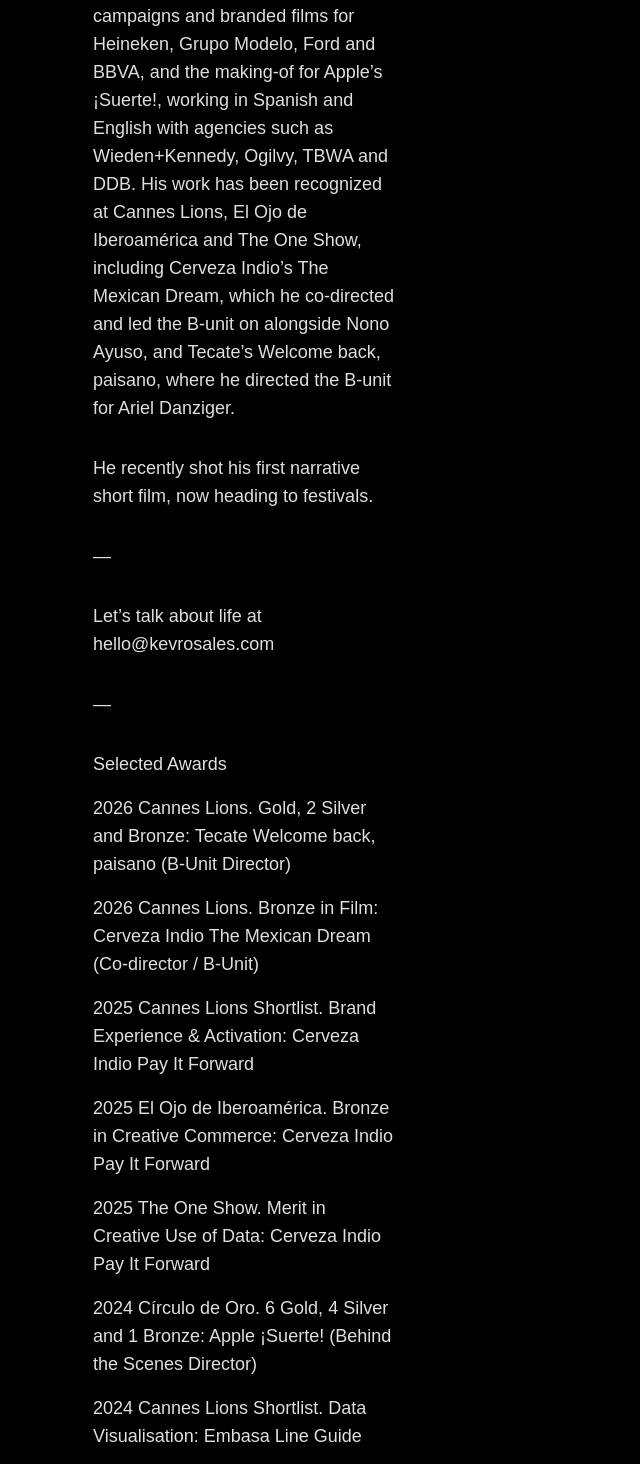
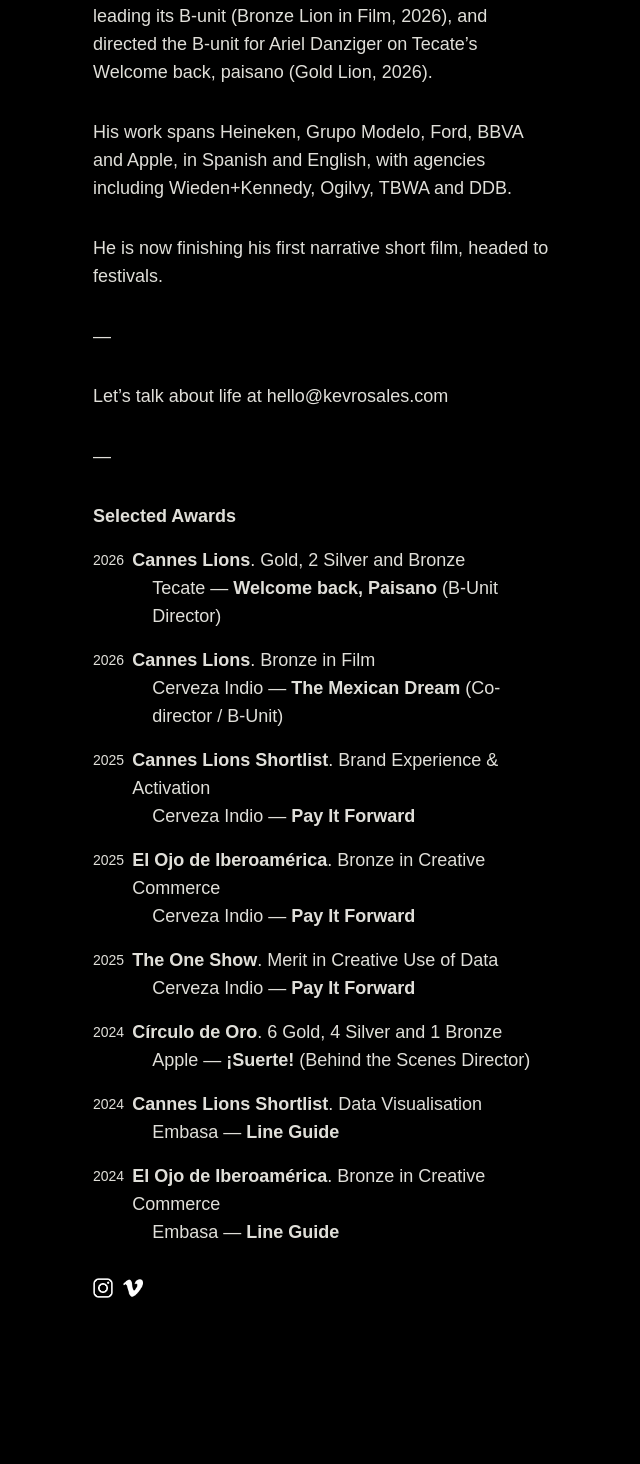
Before and after one commit to aleguerrero/kevin-rosales-website, a Next.js app: page /about in a window 1280 px wide. Shown: the part 606-2070 px from the top of the page, without its empty margins (91-731 px from the left). After the commit the page ends 1936 px from the top, so only its background shows below. Built offline with nearby package versions, Linux system fonts and the light colour scheme; a web font is replaced by a local one.

Commit message:
awards fixed

```diff
--- /dev/null
+++ b/src/app/Components/Awards.tsx
@@ -0,0 +1,42 @@
+import localFont from "next/font/local";
+
+export type Award = {
+  year: string;
+  event: string;
+  award: string;
+  client: string;
+  title: string;
+  role: string;
+};
+
+const canelaFont = localFont({
+  src: "/../../../public/Canela-Thin.otf",
+});
+
+const overusedFont = localFont({
+  src: "/../../../public/OverusedGrotesk-SemiBold.otf",
+});
+
+export default function Awards({ awards }: { awards: Award[] }) {
+  return (
+    <div>
+      {awards.map((a, i) => (
+        <div key={i} className="mb-4 flex flex-row">
+          <div className="text-sm mr-2 mt-1">{a.year}</div>
+          <div>
+            <div>
+              <span className="font-bold">{a.event}</span>.{" "}
+              <span className={`${canelaFont.className} text-md`}>
+                {a.award}
+              </span>
+            </div>
+            <div className="ml-5">
+              {a.client} — <span className="font-bold">{a.title}</span>{" "}
+              {a.role && `(${a.role})`}
+            </div>
+          </div>
+        </div>
+      ))}
+    </div>
+  );
+}
--- /dev/null
+++ b/src/app/about/awards.json
@@ -0,0 +1,66 @@
+[
+    {
+        "year": "2026",
+        "event": "Cannes Lions",
+        "award": "Gold, 2 Silver and Bronze",
+        "client": "Tecate",
+        "title": "Welcome back, Paisano",
+        "role": "B-Unit Director"
+    },
+    {
+        "year": "2026",
+        "event": "Cannes Lions",
+        "award": "Bronze in Film",
+        "client": "Cerveza Indio",
+        "title": "The Mexican Dream",
+        "role": "Co-director / B-Unit"
+    },
+    {
+        "year": "2025",
+        "event": "Cannes Lions Shortlist",
+        "award": "Brand Experience & Activation",
+        "client": "Cerveza Indio",
+        "title": "Pay It Forward",
+        "role": ""
+    },
+    {
+        "year": "2025",
+        "event": "El Ojo de Iberoamérica",
+        "award": "Bronze in Creative Commerce",
+        "client": "Cerveza Indio",
+        "title": "Pay It Forward",
+        "role": ""
+    },
+    {
+        "year": "2025",
+        "event": "The One Show",
+        "award": "Merit in Creative Use of Data",
+        "client": "Cerveza Indio",
+        "title": "Pay It Forward",
+        "role": ""
+    },
+    {
+        "year": "2024",
+        "event": "Círculo de Oro",
+        "award": "6 Gold, 4 Silver and 1 Bronze",
+        "client": "Apple",
+        "title": "¡Suerte!",
+        "role": "Behind the Scenes Director"
+    },
+    {
+        "year": "2024",
+        "event": "Cannes Lions Shortlist",
+        "award": "Data Visualisation",
+        "client": "Embasa",
+        "title": "Line Guide",
+        "role": ""
+    },
+    {
+        "year": "2024",
+        "event": "El Ojo de Iberoamérica",
+        "award": "Bronze in Creative Commerce",
+        "client": "Embasa",
+        "title": "Line Guide",
+        "role": ""
+    }
+]
--- a/src/app/about/page.tsx
+++ b/src/app/about/page.tsx
@@ -1,3 +1,6 @@
+import Awards from "../Components/Awards";
+import awards from "./awards.json";
+
 export const metadata = {
   title: "About",
 };
@@ -6,32 +9,37 @@
   return (
     <div className="p-8 flex flex-row max-md:flex-col w-full items-center justify-center pt-24 fade-in-container">
       <div className="md:w-3/4">
-        <div className="max-md:w-full w-1/3 flex flex-col font-thin text-lg">
+        <div className="max-md:w-full w-1/2 flex flex-col font-thin text-lg">
           <div className="mb-8">
-            Born in Guatemala and based in Mexico City, Kevin Rosales came to
-            directing through graphic design, animation and editing, years spent
-            learning how images move people before he ever called action. That
-            path shaped his documentary approach to storytelling: casting real
-            people, listening first, and finding the true story hidden inside
-            every idea.
+            Kevin Rosales is a Guatemalan director based in Mexico City who goes
+            looking for the real story inside every idea. He came to directing
+            through graphic design, animation and editing, which gave him an eye
+            for image and rhythm. That background shaped his documentary
+            approach: casting real people, listening first, and letting the
+            story reveal itself.
           </div>
           <div className="mb-8">
-            His films are drawn to people on the edge of a change, goodbyes,
-            crossings, and the in-between, where emotion surfaces little by
+            His films are drawn to people on the edge of a change: goodbyes,
+            crossings and the in-between, where emotion surfaces little by
             little instead of being explained.
           </div>
           <div className="mb-8">
-            Over the past decade he has directed campaigns and branded films for
-            Heineken, Grupo Modelo, Ford and BBVA, and the making-of for Apple’s
-            ¡Suerte!, working in Spanish and English with agencies such as
-            Wieden+Kennedy, Ogilvy, TBWA and DDB. His work has been recognized
-            at Cannes Lions, El Ojo de Iberoamérica and The One Show, including
-            Cerveza Indio’s The Mexican Dream, which he co-directed and led the
-            B-unit on alongside Nono Ayuso, and Tecate’s Welcome back, paisano,
-            where he directed the B-unit for Ariel Danziger.
+            Rosales directed Cerveza Indio’s Pay It Forward (Ogilvy),
+            shortlisted at Cannes Lions, with a Bronze at El Ojo de
+            Iberoamérica and a Merit at The One Show, and Embasa’s Line Guide
+            (DDB), a Cannes Lions shortlist and El Ojo Bronze winner. He
+            co-directed Cerveza Indio’s The Mexican Dream alongside Nono Ayuso,
+            also leading its B-unit (Bronze Lion in Film, 2026), and directed
+            the B-unit for Ariel Danziger on Tecate’s Welcome back, paisano
+            (Gold Lion, 2026).
           </div>
           <div className="mb-8">
-            He recently shot his first narrative short film, now heading to
+            His work spans Heineken, Grupo Modelo, Ford, BBVA and Apple, in
+            Spanish and English, with agencies including Wieden+Kennedy, Ogilvy,
+            TBWA and DDB.
+          </div>
+          <div className="mb-8">
+            He is now finishing his first narrative short film, headed to
             festivals.
           </div>
           <div className="mb-8">—</div>
@@ -42,41 +50,11 @@
             </span>
           </div>
           <div className="mb-8">—</div>
-          <div>
+          <div className="font-bold">
             Selected Awards
           </div>
           <div className="pt-4">
-            <div className="mb-4">
-              2026 Cannes Lions. Gold, 2 Silver and Bronze: Tecate Welcome
-              back, paisano (B-Unit Director)
-            </div>
-            <div className="mb-4">
-              2026 Cannes Lions. Bronze in Film: Cerveza Indio The Mexican
-              Dream (Co-director / B-Unit)
-            </div>
-            <div className="mb-4">
-              2025 Cannes Lions Shortlist. Brand Experience &amp; Activation:
-              Cerveza Indio Pay It Forward
-            </div>
-            <div className="mb-4">
-              2025 El Ojo de Iberoamérica. Bronze in Creative Commerce: Cerveza
-              Indio Pay It Forward
-            </div>
-            <div className="mb-4">
-              2025 The One Show. Merit in Creative Use of Data: Cerveza Indio
-              Pay It Forward
-            </div>
-            <div className="mb-4">
-              2024 Círculo de Oro. 6 Gold, 4 Silver and 1 Bronze: Apple ¡Suerte!
-              (Behind the Scenes Director)
-            </div>
-            <div className="mb-4">
-              2024 Cannes Lions Shortlist. Data Visualisation: Embasa Line Guide
-            </div>
-            <div className="mb-4">
-              2024 El Ojo de Iberoamérica. Bronze in Creative Commerce: Embasa
-              Line Guide
-            </div>
+            <Awards awards={awards} />
           </div>
           <div className="flex flex-row pt-4 ">
             <a
```
